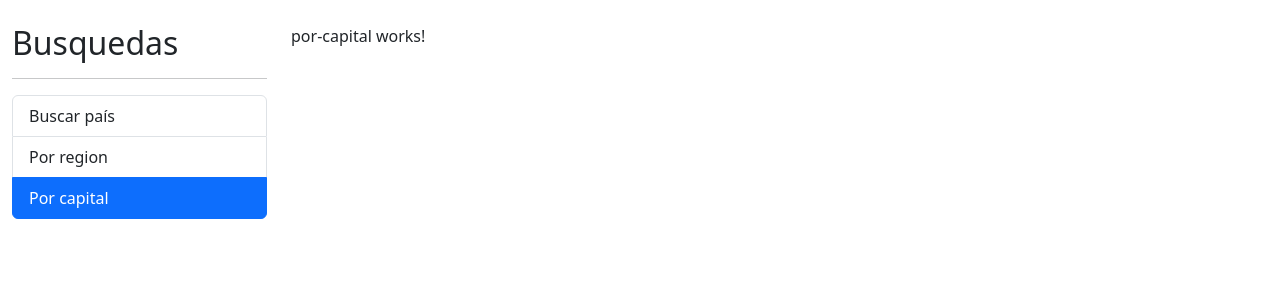
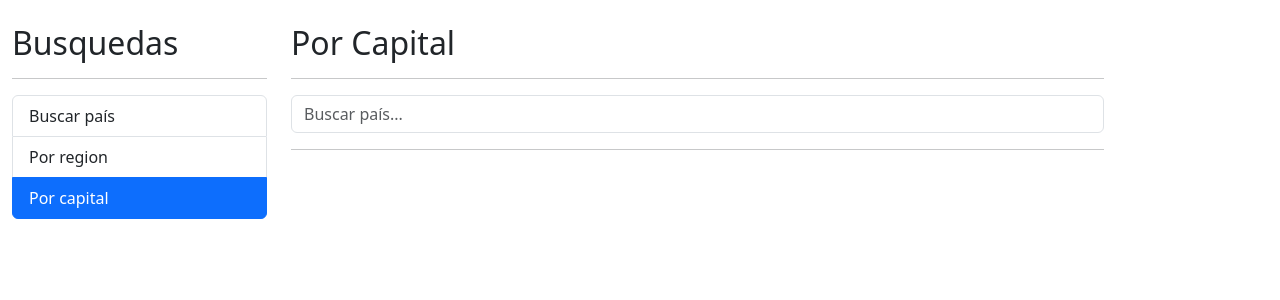
Before and after one commit to adolfo-ajucum/paisesApp, an Angular app: page /capital in a window 1280 px wide. Shown: the top 300 px of the page. Built offline with nearby package versions, Linux system fonts and the light colour scheme.

Commit message:
por capital

```diff
--- a/src/app/pais/pages/por-capital/por-capital.component.html
+++ b/src/app/pais/pages/por-capital/por-capital.component.html
@@ -1 +1,23 @@
-<p>por-capital works!</p>
+<h2> Por Capital</h2>
+<hr>
+
+<div class="row">
+    <div class="col">
+       <app-pais-input
+       (onEnter)="buscar( $event)">
+    </app-pais-input>
+    </div>
+</div>
+
+<hr>
+<div *ngIf="hayError"
+    class="alert alert-danger">
+    No se encontró nada con el término {{termino}}
+</div>
+
+<div *ngIf="paises.length" class="row">
+    <div class="col">
+
+    <app-pais-tabla [paises]="paises" ></app-pais-tabla>
+    </div>
+</div>
--- a/src/app/pais/pages/por-capital/por-capital.component.ts
+++ b/src/app/pais/pages/por-capital/por-capital.component.ts
@@ -1,16 +1,31 @@
-import { Component, OnInit } from '@angular/core';
+import { Component } from '@angular/core';
+import { PaisService } from '../../services/pais.service';
+import { Country } from '../../interfaces/pais.interface';
 
 @Component({
-  selector: 'app-por-capital',
+  selector: 'app-por-pais',
   templateUrl: './por-capital.component.html',
   styles: [
   ]
 })
-export class PorCapitalComponent implements OnInit {
+export class PorCapitalComponent {
 
-  constructor() { }
+  termino: string = '';
+  hayError: boolean = false;
+  paises: Country[] = [];
 
-  ngOnInit(): void {
+  constructor(private PaisService: PaisService) { }
+
+  buscar(termino: string){
+    this.hayError = false;
+    console.log(this.termino);
+
+    this.PaisService.buscarCapital( termino)
+    .subscribe( (resp) => {
+      this.paises = resp;
+      console.log(this.paises);
+    }, (err) =>{
+      this.hayError = true;
+    });
   }
-
 }
--- a/src/app/pais/services/pais.service.ts
+++ b/src/app/pais/services/pais.service.ts
@@ -19,5 +19,11 @@
     return this.http.get<Country[]>( url );
   }
 
+  buscarCapital(termino: string): Observable<Country[]>{
+
+      const url = `${ this.apiUrl }/capital/${ termino }`
+
+      return this.http.get<Country[]>( url );
+    }
 
 }
```
